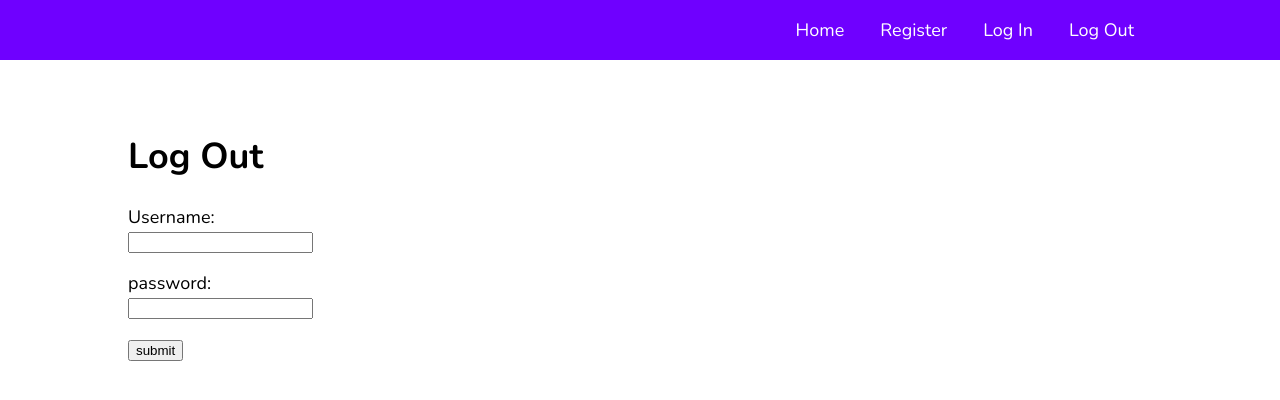
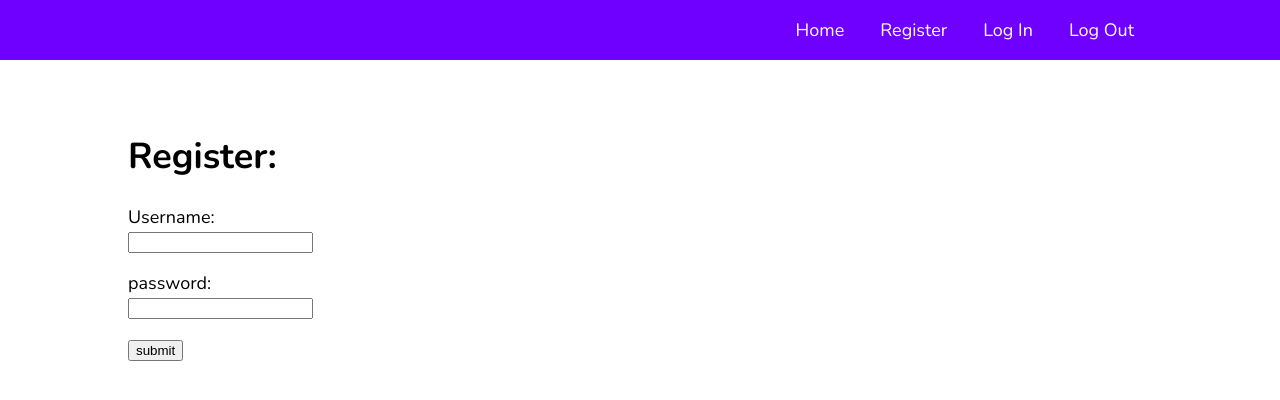
Before and after one commit to RakulJana/se3316-rjanatha-lab5, an Angular app in the folder client/: page /register in a window 1280 px wide. Shown: the top 400 px of the page. Built offline with nearby package versions, Linux system fonts and the light colour scheme.

Commit message:
Login
added a link to register from log in page, also did error checking to see if pass word was right or wrong in the back end

```diff
--- a/client/src/app/login/login.component.html
+++ b/client/src/app/login/login.component.html
@@ -4,7 +4,10 @@
         <input type = "text" [(ngModel)] = "name"></p>
         <p>password:<br>
         <input type = "text" [(ngModel)] = "pass"></p>
+        <p>
         <button (click)= "logIn()">submit</button>
+        <button (click)= "register()">Register</button>
+        </p>
         <p>{{reply}}</p>
 
 
--- a/client/src/app/login/login.component.ts
+++ b/client/src/app/login/login.component.ts
@@ -27,6 +27,9 @@ export class LoginComponent implements OnInit {
     this.disp = true;
     //return this.disp;
   };
+  register(){
+    this.route.navigateByUrl("register")
+  }
 // I create an object that will be passed over to the back end
   logIn(){
     let userData = {
@@ -50,6 +53,10 @@ export class LoginComponent implements OnInit {
         // since not yet verified we will leave it as registered
         this.reply = newData["message"] + " please try again";
       }
+      if(newData["message"] == "Wrong Password"){
+        // since not yet verified we will leave it as registered
+        this.reply = newData["message"] + " please try again";
+      }
       if(newData["message"] == "Logged In"){
         // i set a local storage of the username within the browser, to be able to access authorized urls
         localStorage.username = this.name;
--- a/client/src/app/register/register.component.html
+++ b/client/src/app/register/register.component.html
@@ -1,5 +1,5 @@
 <div>
-    <h1>Log Out</h1>
+    <h1>Register:</h1>
         <p>Username:<br>
         <input type = "text" [(ngModel)] = "name"></p>
         <p>password:<br>
```
Also changed, not shown: 1 other file (tests, documents, lock files or other folders).
